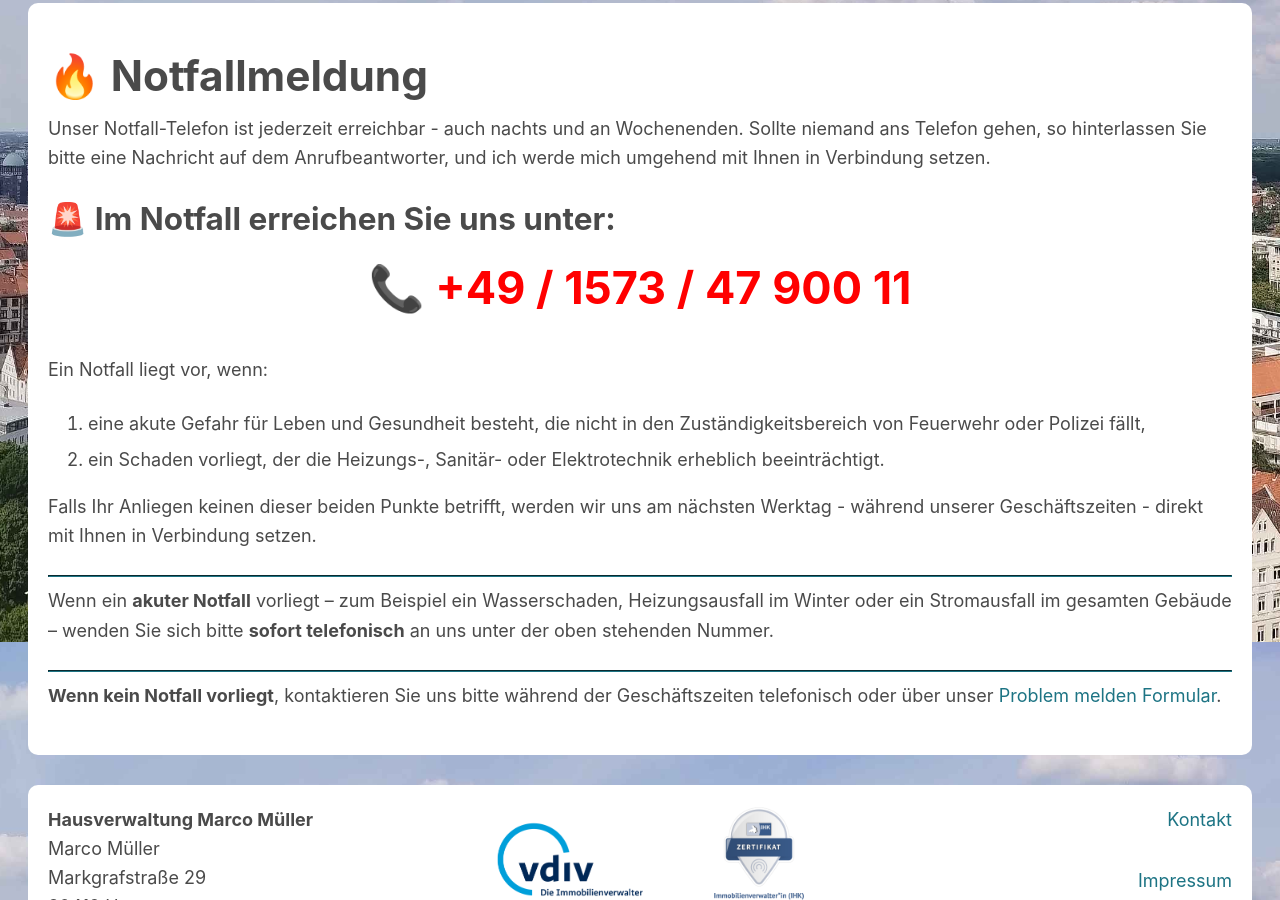
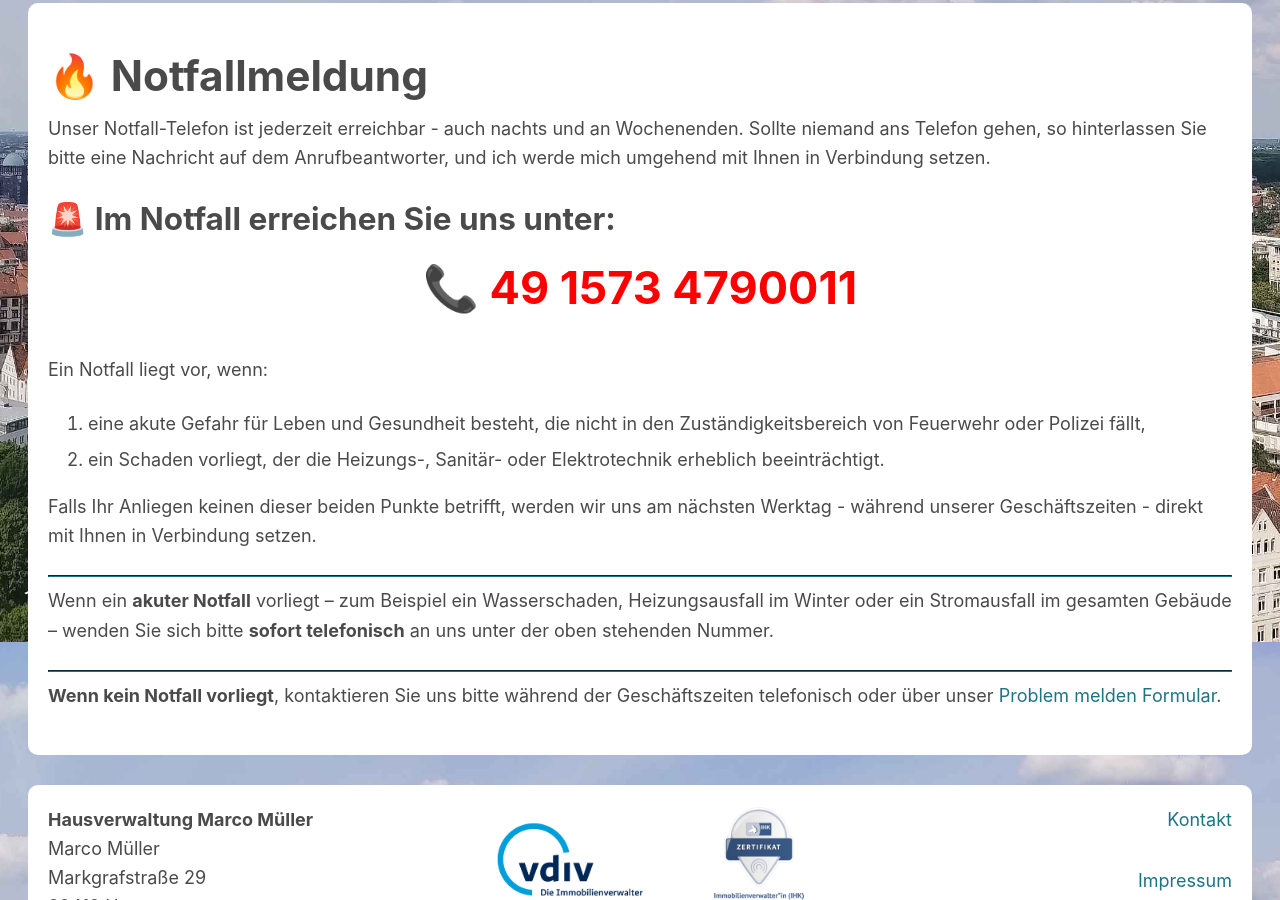
Before and after one commit to marek22k/hausverwaltung, a Jekyll site: the page built from notfall.md, in a window 1280 px wide and 900 px high, scrolled down 1158 px. Built offline with Jekyll 4.4.1, drawn with Linux system fonts in a browser that asks for light colours.

Commit message:
Update notfall.md

```diff
--- a/notfall.md
+++ b/notfall.md
@@ -14,7 +14,7 @@ Unser Notfall-Telefon ist jederzeit erreichbar - auch nachts und an Wochenenden.
 ### 🚨 Im Notfall erreichen Sie uns unter:
 
 <div style="text-align: center; font-size: 2.5em; font-weight: bold; color: red; margin-bottom: 30px;">
-  📞 +49 / 1573 / 47 900 11
+  📞 49 1573 4790011
 </div>
 
 Ein Notfall liegt vor, wenn:
```
